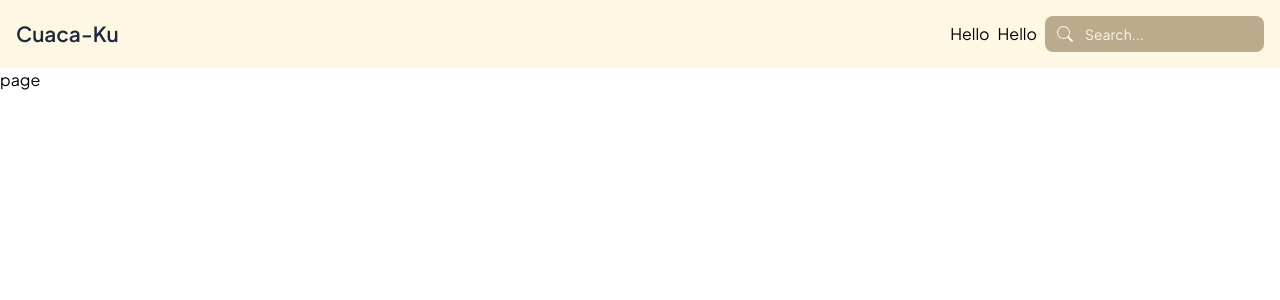
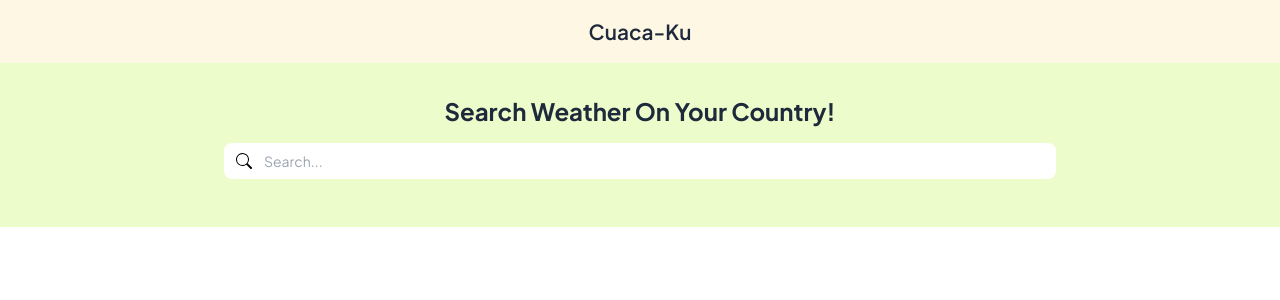
Before and after one commit to Nadhiradhit/cuacaku-app, a Next.js app: page / in a window 1280 px wide. Shown: the top 300 px of the page. Built offline with nearby package versions, Linux system fonts and the light colour scheme.

Commit message:
refractor: component search

```diff
--- a/app/components/input.tsx
+++ b/app/components/input.tsx
@@ -4,15 +4,15 @@ import { BsSearch } from "react-icons/bs"
 
 export default function Input() {
     return (
-        <div className="relative">
-            <form action="">
-                <div className="absolute inset-y-0 start-0 flex items-center ps-3 pointer-events-none">
-                    <BsSearch className="w-4 h-4 text-primary"/>
-                </div>
-                <input type="text" name="" id="" className="input-text" placeholder="Search..."/>
-
-            </form>
+        <div className="py-4">
+            <div className="relative w-[52rem]">
+                <form action="">
+                    <div className="absolute inset-y-0 start-0 flex items-center ps-3 pointer-events-none">
+                        <BsSearch className="w-4 h-4 "/>
+                    </div>
+                    <input type="text" name="" id="" className="input-text" placeholder="Search..."/>
+                </form>
+            </div>
         </div>
-
     )
 }
--- a/app/layouts/header.tsx
+++ b/app/layouts/header.tsx
@@ -7,18 +7,9 @@ import Input from "../components/input"
 export default function Header() {
     return (
         <header className="sticky top-0 z-50">
-            <nav className="bg-primary flex items-center justify-between p-4">
+            <nav className="bg-primary flex items-center justify-center p-4">
                 <div className="">
                     <h4 className="header-text">Cuaca-Ku</h4>
-                </div>
-                <div className="flex gap-2 items-center">
-                    <ul>
-                        <li>Hello</li>
-                    </ul>
-                    <ul>
-                        <li>Hello</li>
-                    </ul>
-                    <Input/>
                 </div>
             </nav>
         </header>
--- a/app/page.tsx
+++ b/app/page.tsx
@@ -1,7 +1,9 @@
 import React from 'react'
+import Search from './user/search'
+
 
 export default function Home() {
   return (
-    <div>page</div>
+    <Search/>
   )
 }
--- a/app/styles/globals.css
+++ b/app/styles/globals.css
@@ -7,11 +7,11 @@
         font-size: 1.3rem;
         font-weight: 600;
 
-        @apply text-slate-800 bg-primary
+        @apply text-slate-800
 
     }
 
     .input-text{
-        @apply block w-full p-2 ps-10 text-sm text-primary bg-secondary placeholder-primary rounded-lg focus:ring-blue-500 focus:border-blue-500
+        @apply block w-full p-2 ps-10 text-sm  rounded-lg focus:ring-blue-500 focus:border-blue-500
     }
 }
--- /dev/null
+++ b/app/user/search.tsx
@@ -0,0 +1,13 @@
+import React from 'react'
+import Input from '../components/input'
+
+export default function Search() {
+    return (
+        <main className="flex flex-col justify-center items-center py-8 bg-lime-100">
+            <div className="header-text !text-2xl !font-bold">
+                <h1>Search Weather On Your Country!</h1>
+            </div>
+            <Input/>
+        </main>
+    )
+}
```
